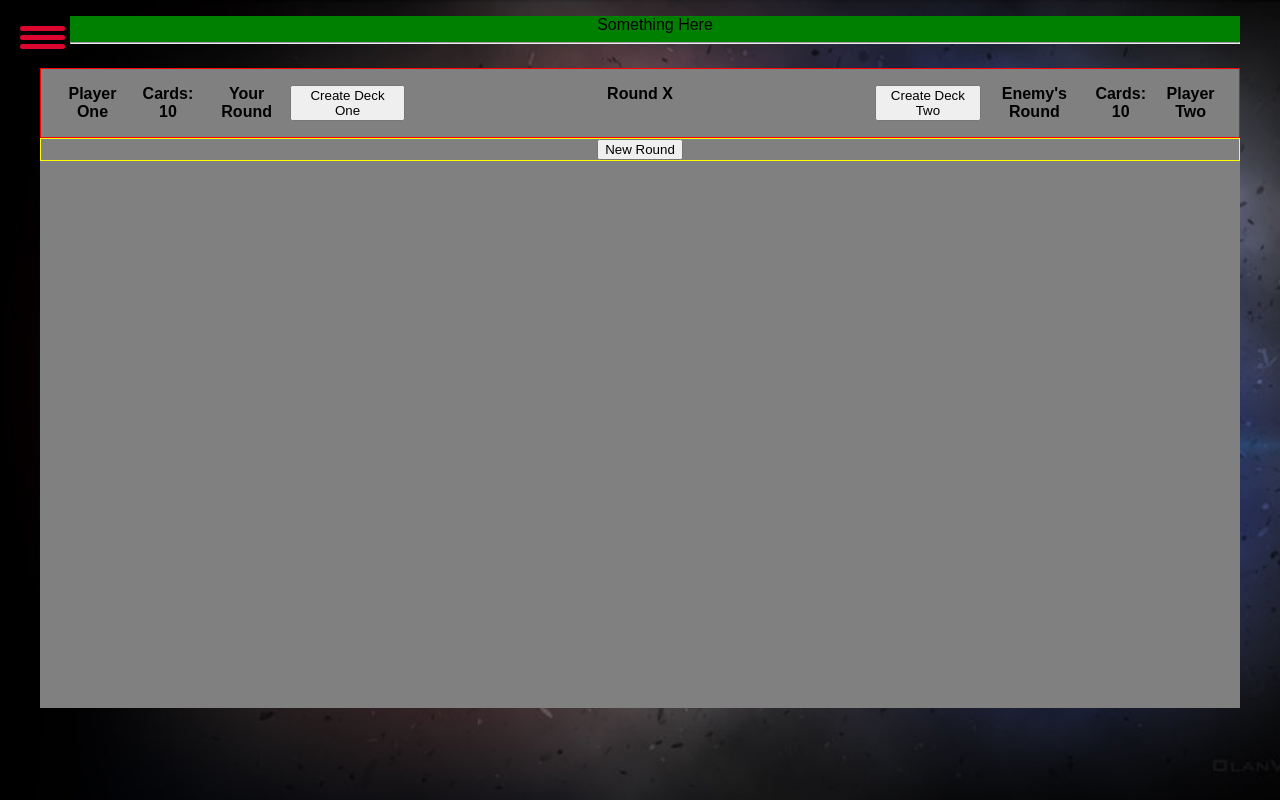
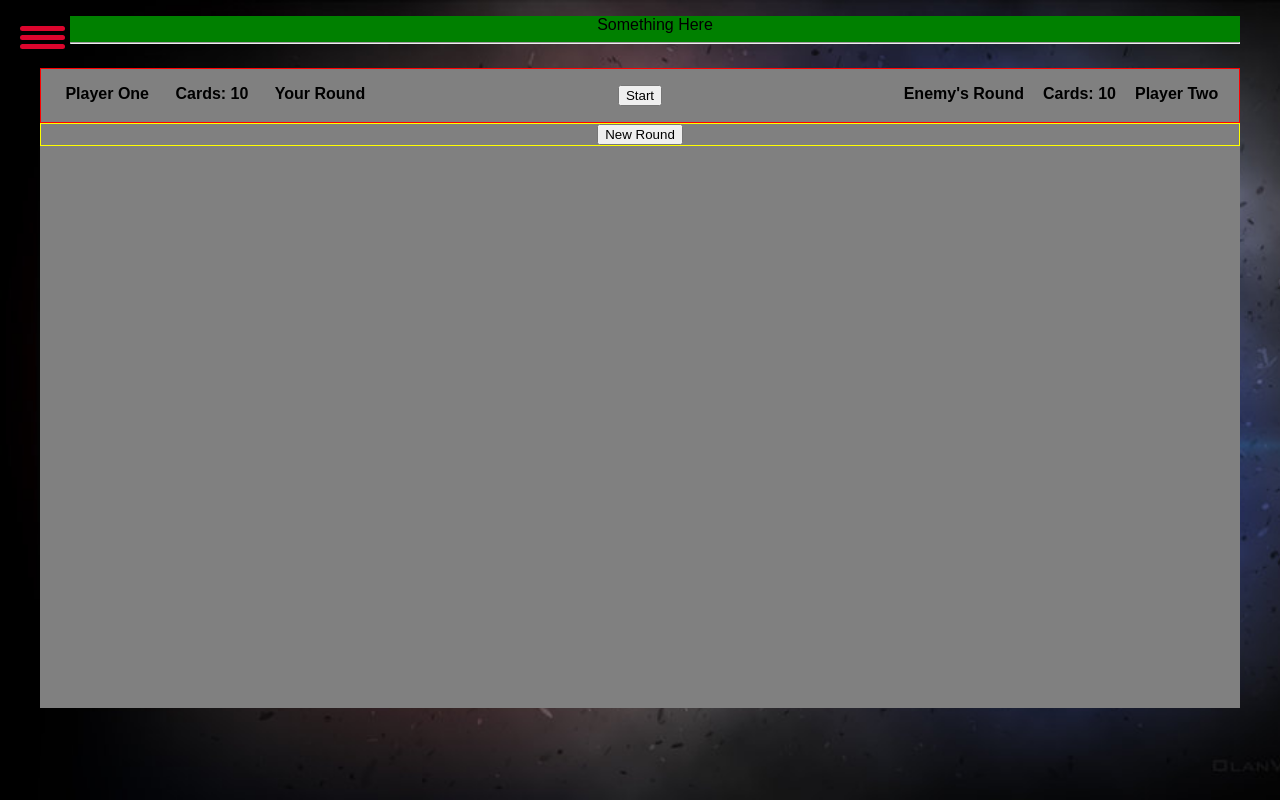
Before and after one commit to GeorgeTegos/SuperHeroes_Game, a React (Vite) app in the folder client/: page /play in a window 1280 px wide. Built offline with nearby package versions, Linux system fonts and the light colour scheme; no server answers.

Commit message:
start a game

```diff
--- a/client/src/containers/PlayContainer.jsx
+++ b/client/src/containers/PlayContainer.jsx
@@ -39,6 +39,9 @@ function PlayContainer() {
   const { cardsData } = useOutletContext();
   const [deckOne, setDeckOne] = useState([]);
   const [deckTwo, setDeckTwo] = useState([]);
+  const [playerOneCard, setPlayerOneCard] = useState();
+  const [playerTwoCard, setPlayerTwoCard] = useState();
+  const [gameStarted, setGameStarted] = useState(false);
 
   const handleCardsSplitIntoDeck = (deckToCreate) => {
     const newDeck = [];
@@ -58,14 +61,6 @@ function PlayContainer() {
     }
   };
 
-  const handleCardSelect = () => {
-    const getRandomNumber = Math.floor(Math.random() * deckOne.length);
-    const selectedCard = deckOne[getRandomNumber];
-    setPlayerOneCard(selectedCard);
-  };
-
-  const [gameStarted, setGameStarted] = useState(false);
-
   const handleCardPerRound = () => {
     const giveACard = (deck) => {
       const getRandomNumber = Math.floor(Math.random() * deck.length);
@@ -76,16 +71,12 @@ function PlayContainer() {
     setPlayerTwoCard(giveACard(deckTwo));
   };
 
-  // const startGame = () => {
-  //   useEffect(() => {
-  //     handleCardsSplitIntoDeck("1");
-  //     handleCardsSplitIntoDeck("2");
-  //     console.log("Test");
-  //   }, []);
-  // };
+  const startGame = () => {
+    handleCardsSplitIntoDeck("1");
+    handleCardsSplitIntoDeck("2");
+    setGameStarted(true);
+  };
 
-  const [playerOneCard, setPlayerOneCard] = useState();
-  const [playerTwoCard, setPlayerTwoCard] = useState();
   return (
     <>
       <BattleGroundWrapper>
@@ -93,7 +84,7 @@ function PlayContainer() {
           <PlayerOneInfo>
             <div>Player One</div> <div>Cards: 10</div> <div>Your Round</div>
             <div>
-              {deckOne.length == 0 && (
+              {/* {deckOne.length == 0 && (
                 <button
                   onClick={(e) => {
                     handleCardsSplitIntoDeck(e.target.value);
@@ -102,16 +93,19 @@ function PlayContainer() {
                 >
                   Create Deck One
                 </button>
-              )}
+              )} */}
             </div>
           </PlayerOneInfo>
           <Rounds>
-            Round X <br />
-            {/* <button onClick={startGame}>Start</button> */}
+            {gameStarted == true ? (
+              <span>Round X</span>
+            ) : (
+              <button onClick={startGame}>Start</button>
+            )}
           </Rounds>
           <PlayerTwoInfo>
             <div>
-              {deckTwo.length == 0 && (
+              {/* {deckTwo.length == 0 && (
                 <button
                   onClick={(e) => {
                     handleCardsSplitIntoDeck(e.target.value);
@@ -120,7 +114,7 @@ function PlayContainer() {
                 >
                   Create Deck Two
                 </button>
-              )}
+              )} */}
             </div>
             <div>Enemy's Round</div>
             <div>Cards: 10</div> <div>Player Two</div>
```
